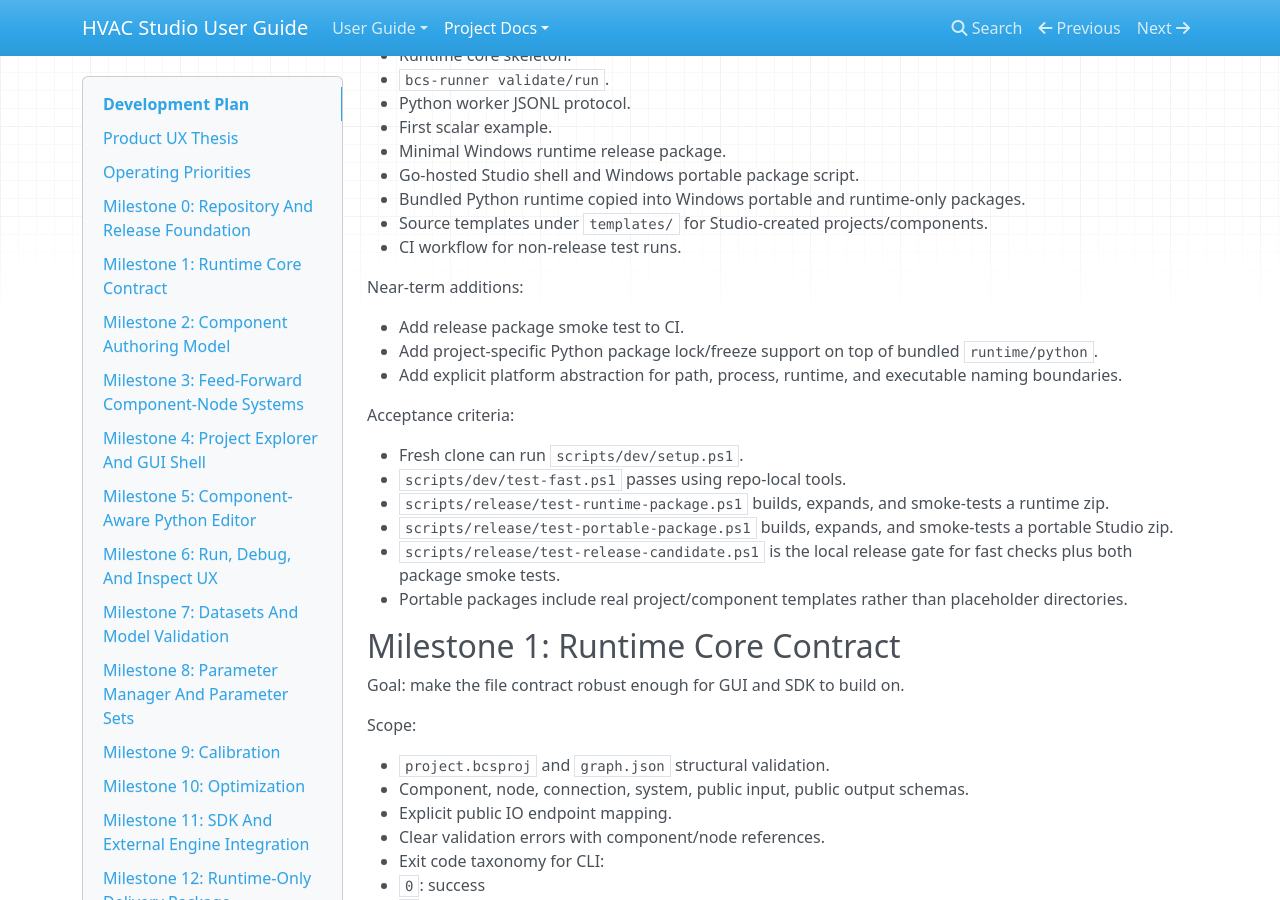
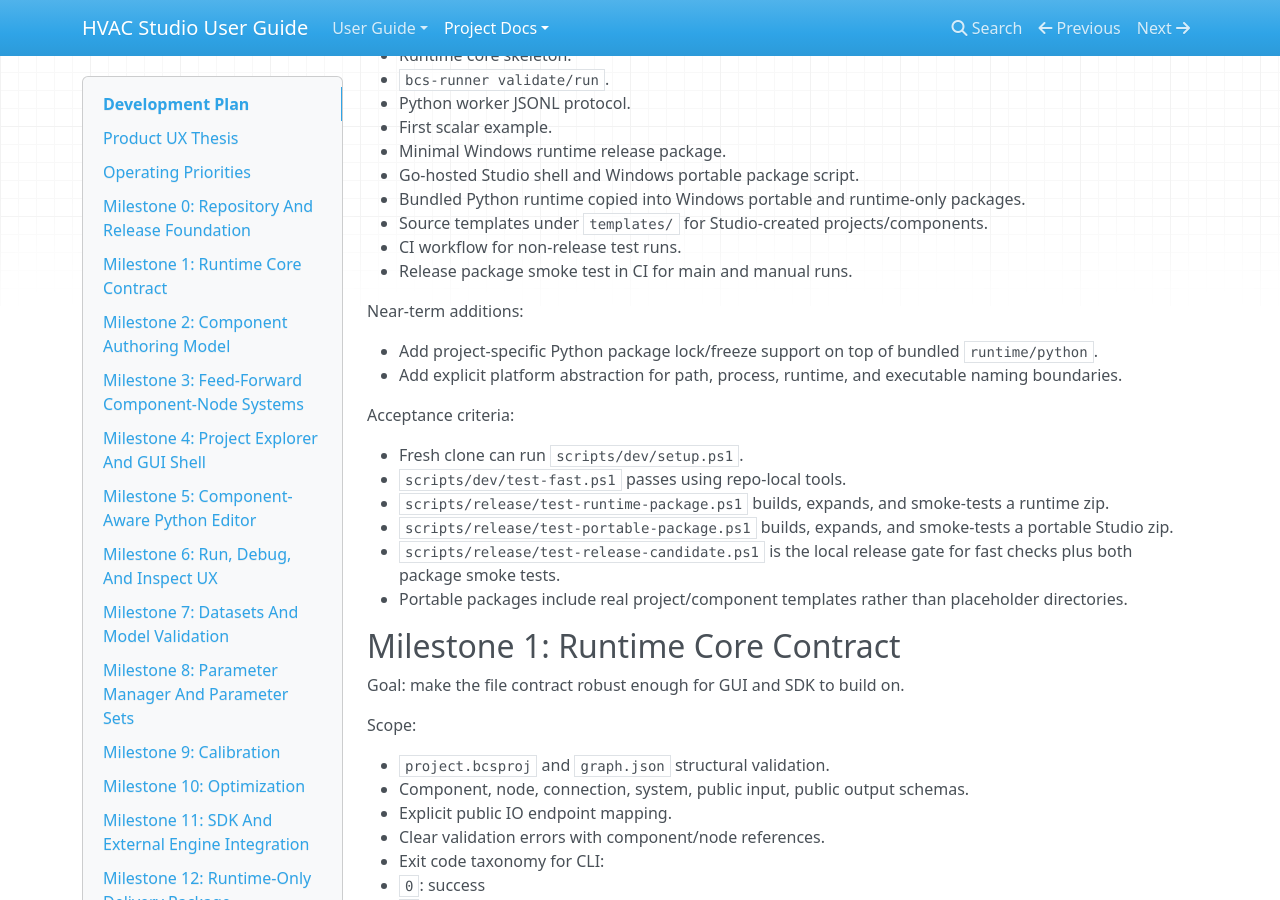
Before and after one commit to Gonie-Gonie/hvac-studio, an MkDocs documentation site: the page built from docs/development-plan.md, in a window 1280 px wide and 900 px high, scrolled down 1249 px. Built offline with MkDocs 1.6.1, drawn with Linux system fonts in a browser that asks for light colours; nearby versions of some CDN libraries.

Commit message:
Add package smoke to CI

```diff
--- a/docs/development-plan.md
+++ b/docs/development-plan.md
@@ -56,10 +56,10 @@ Already present:
 - Bundled Python runtime copied into Windows portable and runtime-only packages.
 - Source templates under `templates/` for Studio-created projects/components.
 - CI workflow for non-release test runs.
+- Release package smoke test in CI for main and manual runs.
 
 Near-term additions:
 
-- Add release package smoke test to CI.
 - Add project-specific Python package lock/freeze support on top of bundled `runtime/python`.
 - Add explicit platform abstraction for path, process, runtime, and executable naming boundaries.
 
```
Also changed, not shown: CHANGELOG.md (+1 -0 lines), 1 other file.
